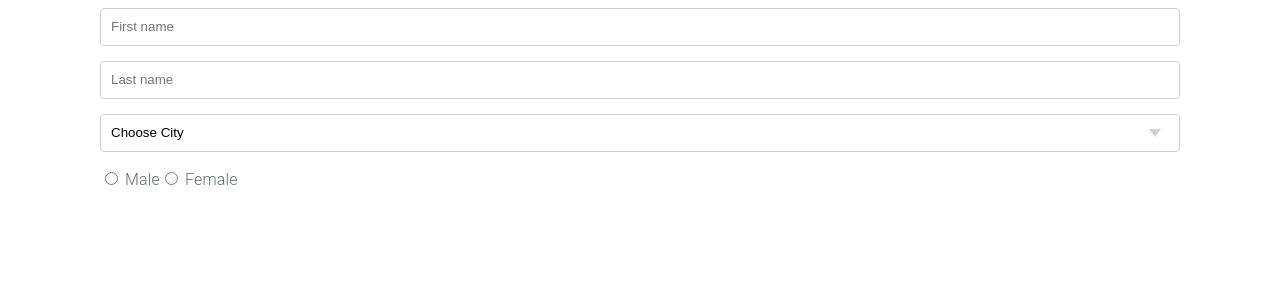
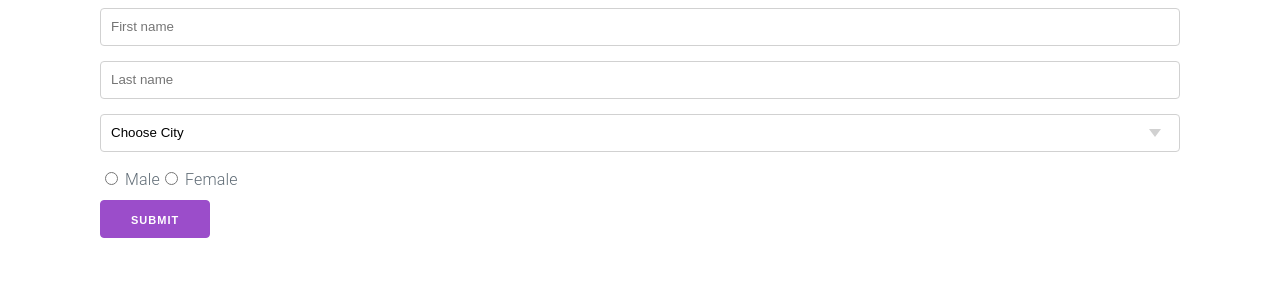
Before and after one commit to codersadikbd/reactapp, a React (Vite) app: page / in a window 1280 px wide. Shown: the top 300 px of the page. Built offline with nearby package versions, Linux system fonts and the light colour scheme.

Commit message:
fix: re-add submit button to form in App component

```diff
--- a/src/App.jsx
+++ b/src/App.jsx
@@ -22,6 +22,7 @@ const App = () => {
         <input type="radio" name="gender" /> Male
         <input type="radio" name="gender" /> Female
         <br />
+        <button type="submit">Submit</button>
       </form>
     </div>
   );
--- a/vite.config.js
+++ b/vite.config.js
@@ -4,5 +4,4 @@ import react from "@vitejs/plugin-react";
 // https://vite.dev/config/
 export default defineConfig({
   plugins: [react()],
-  base: process.env.VITE_PROJECT_SADIK || "/reactapp",
 });
```
